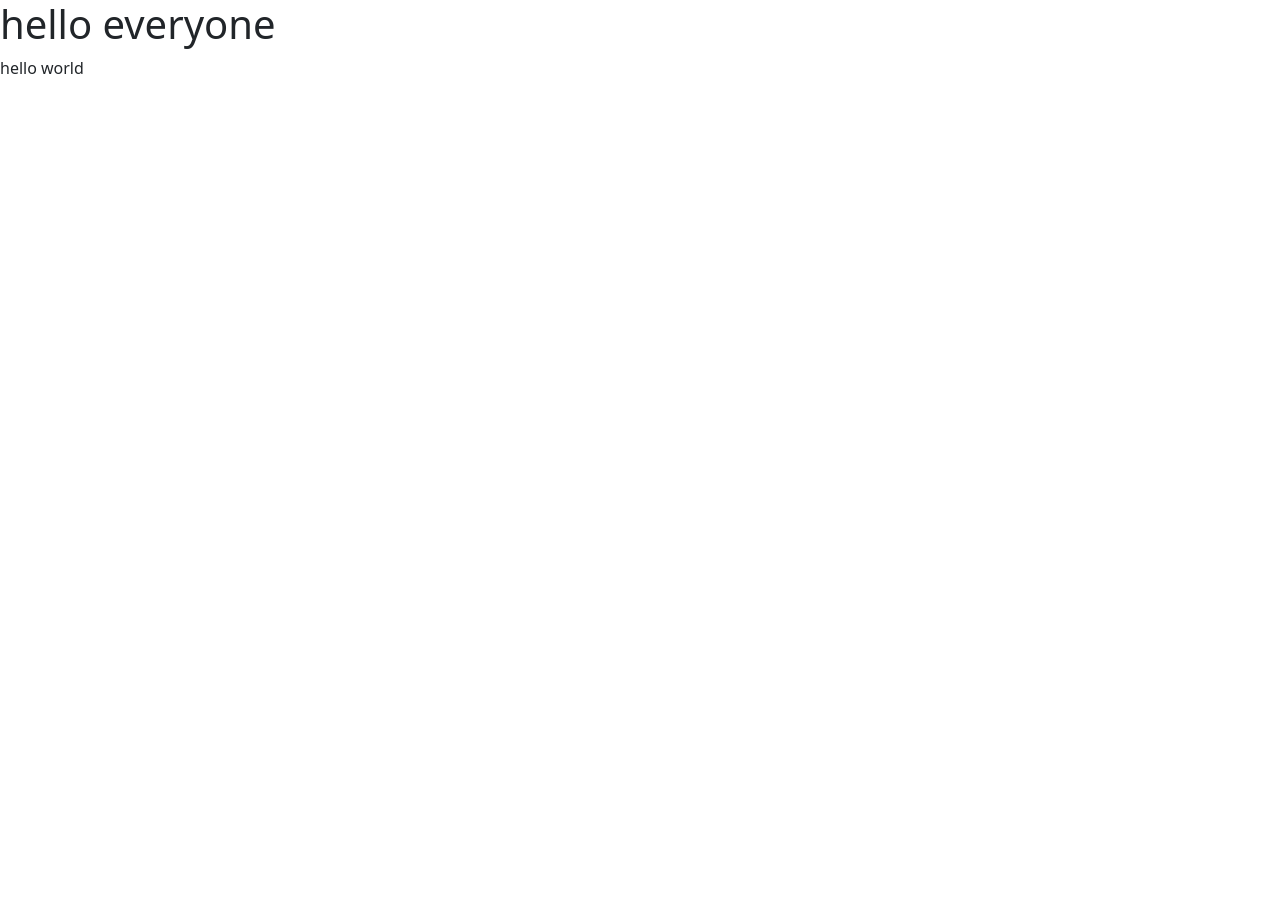
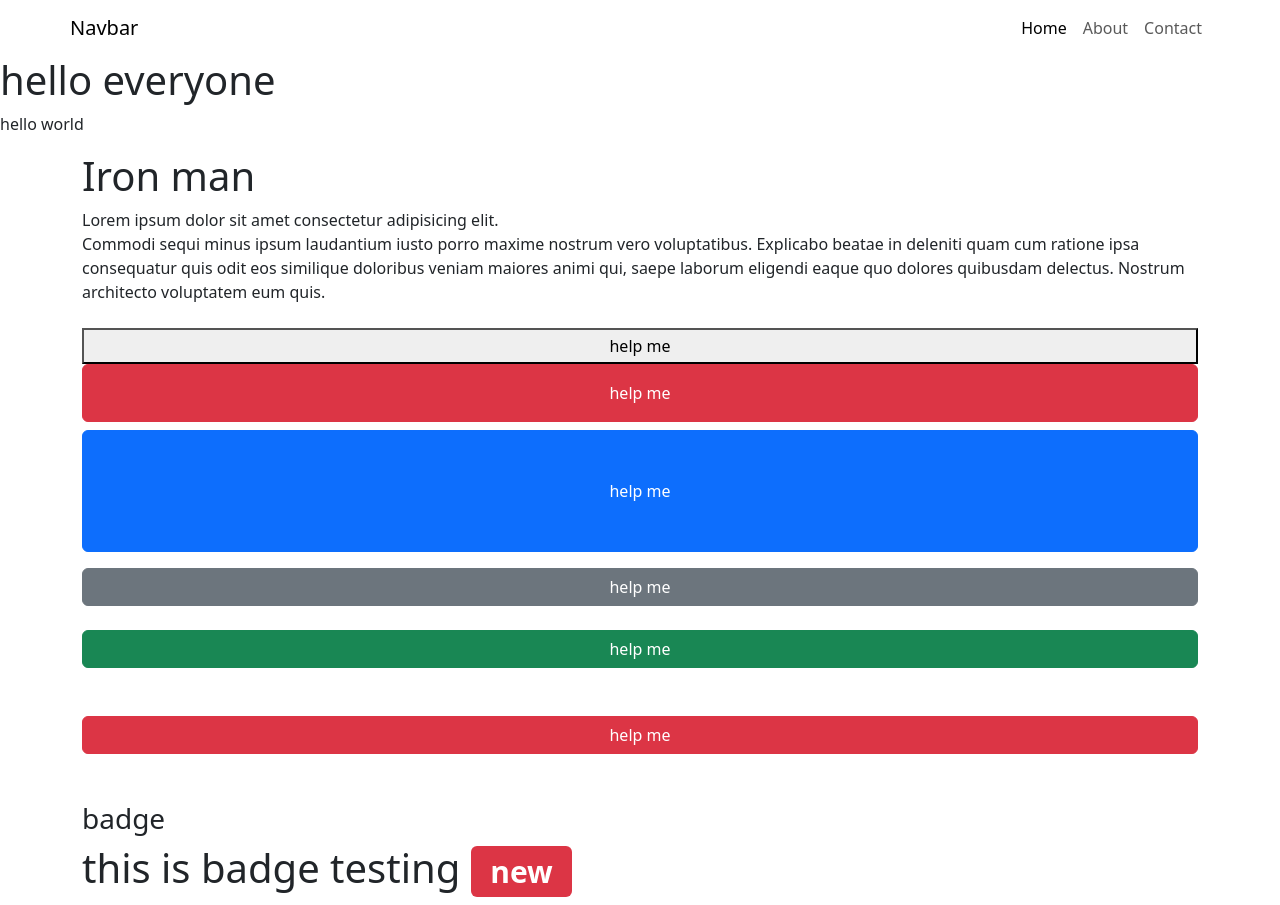
Before and after one commit to rashedahmed0/Delta, a plain HTML site: page day12/index.html in a window 1280 px wide. Before the commit the page ends 800 px from the top, so only its background shows below. Drawn offline with nearby package versions, Linux system fonts and the light colour scheme.

Commit message:
bootstrap

```diff
--- a/day12/index.html
+++ b/day12/index.html
@@ -1,4 +1,4 @@
-<!doctype html>
+<!DOCTYPE html>
 <html lang="en">
   <head>
     <title>bootstrap</title>
@@ -20,11 +20,80 @@
 
   <body>
     <header>
-            <!-- place navbar here -->
+
     </header>
     <main>
-            <h1>hello everyone </h1>
+
+        <nav class="navbar navbar-expand-lg container">
+           <div class="d-flex justify-content-between w-100">
+             <a class="navbar-brand" href="#">Navbar</a>
+            <button class="navbar-toggler" type="button" data-bs-toggle="collapse" data-bs-target="#navbarNavAltMarkup" >
+                 <span class="navbar-toggler-icon"></span>
+            </button>
+           </div>
+           <div class="collapse navbar-collapse" id="navbarNavAltMarkup" >
+             <div class="navbar-nav">
+                <a href="" class="nav-link active">Home</a>
+                <a href="" class="nav-link">About</a>
+                <a href="" class="nav-link">Contact</a>
+            </div>
+           </div>
+
+        </nav>
+
+
+
+
+
+
+
+
+
+
+
+
+
+
+
+
+
+
+
+
+
+
+
+
+
+
+      <h1>hello everyone</h1>
       <p>hello world</p>
+
+      <section class="container">
+        <h1>Iron man</h1>
+        <p>
+          Lorem ipsum dolor sit amet consectetur adipisicing elit. <br />
+          Commodi sequi minus ipsum laudantium iusto porro maxime nostrum vero
+          voluptatibus. Explicabo beatae in deleniti quam cum ratione ipsa
+          consequatur quis odit eos similique doloribus veniam maiores animi
+          qui, saepe laborum eligendi eaque quo dolores quibusdam delectus.
+          Nostrum architecto voluptatem eum quis.
+        </p>
+      </section>
+      <section class="button container mt-4 d-flex flex-column">
+        <button class="mb-6 p-1">help me</button>
+        <button class="btn btn-danger p-3 mb-2">help me</button>
+        <button class="btn btn-primary p-5 mb-3">help me</button>
+        <button class="btn btn-secondary mb-4">help me</button>
+        <button class="btn btn-success mb-5">help me</button>
+        <button class="btn btn-danger">help me</button>
+      </section>
+      <section class="mt-5 container">
+        <h3>badge</h3>
+        <h1 class="">
+          this is badge testing <span class="badge bg-danger">new</span>
+        </h1>
+      </section>
     </main>
     <footer>
       <!-- place footer here -->
```
Lines whose indentation alone changed are shown as unchanged.
